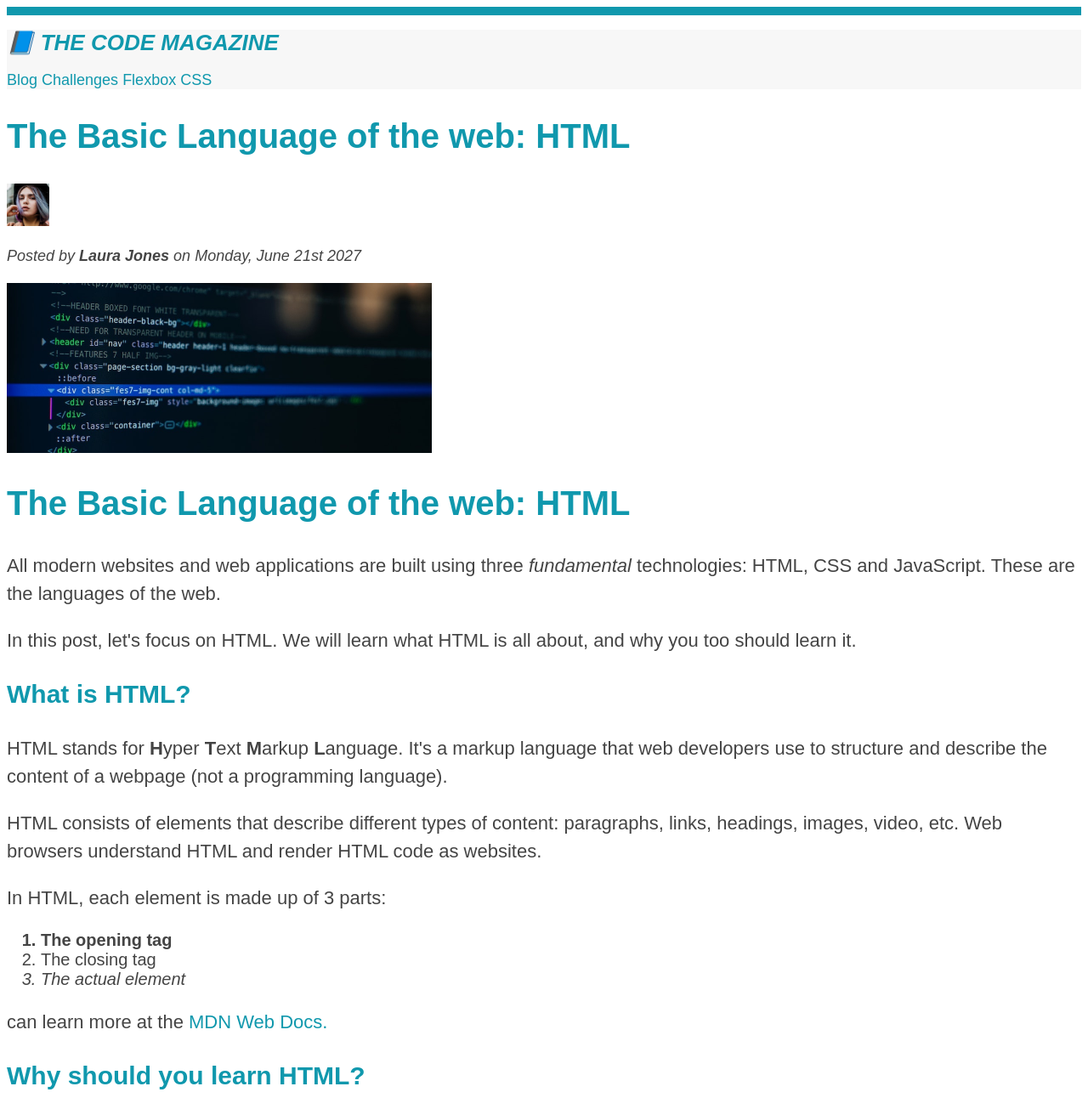
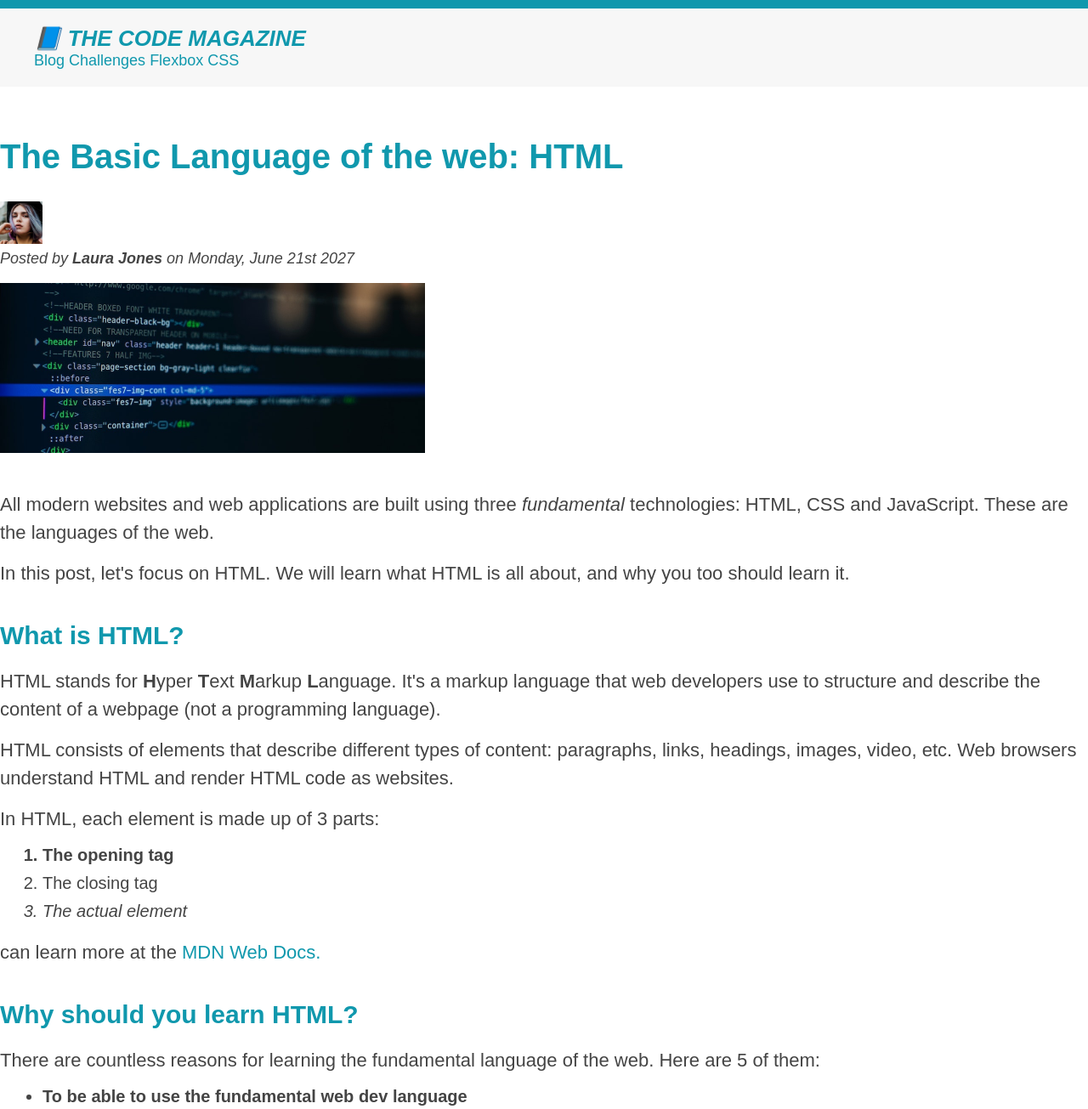
Before and after one commit to eangao/htmlcss-03-css-fundamentals, a plain HTML site: page index.html in a window 1280 px wide. Shown: the top 1305 px of the page at 85% size. Drawn offline with Linux system fonts and the light colour scheme.

Commit message:
Using Margins and Paddings

```diff
--- a/index.html
+++ b/index.html
@@ -26,7 +26,7 @@
     </header>
 
     <article>
-      <header>
+      <header class="post-header">
         <h2>The Basic Language of the web: HTML</h2>
 
         <img
@@ -47,8 +47,6 @@
           height="200"
         />
       </header>
-
-      <h2>The Basic Language of the web: HTML</h2>
 
       <p>
         All modern websites and web applications are built using three
--- a/style.css
+++ b/style.css
@@ -1,5 +1,9 @@
 * {
   /* border-top: 10px solid #1098ad; */
+
+  /* global reset */
+  margin: 0px;
+  padding: 0px;
 }
 
 body {
@@ -7,6 +11,36 @@ body {
   font-family: sans-serif;
 
   border-top: 10px solid #1098ad;
+}
+
+.main-header {
+  background-color: #f7f7f7;
+  /* padding: 20px;
+  padding-left: 40px;
+  padding-right: 40px; */
+  padding: 20px 40px;
+  margin-bottom: 60px;
+}
+
+nav {
+  font-size: 18px;
+}
+
+article {
+  margin-bottom: 60px;
+}
+
+.post-header {
+  margin-bottom: 40px;
+}
+
+aside {
+  background-color: #f7f7f7;
+  border-top: 5px solid #1098ad;
+  border-bottom: 5px solid #1098ad;
+  /* padding-top: 50px;
+  padding-bottom: 50px; */
+  padding: 50px 0px;
 }
 
 h1,
@@ -23,10 +57,13 @@ h1 {
 
 h2 {
   font-size: 40px;
+  margin-bottom: 30px;
 }
 
 h3 {
   font-size: 30px;
+  margin-bottom: 20px;
+  margin-top: 40px;
 }
 
 h4 {
@@ -38,10 +75,22 @@ h4 {
 p {
   font-size: 22px;
   line-height: 1.5;
+  margin-bottom: 15px;
+}
+
+ul,
+ol {
+  margin-left: 50px;
+  margin-bottom: 20px;
 }
 
 li {
   font-size: 20px;
+  margin-bottom: 10px;
+}
+
+li:last-child {
+  margin-bottom: 0px;
 }
 
 /* footer p {
@@ -74,16 +123,6 @@ li {
   list-style: none;
 }
 
-.main-header {
-  background-color: #f7f7f7;
-}
-
-aside {
-  background-color: #f7f7f7;
-  border-top: 5px solid #1098ad;
-  border-bottom: 5px solid #1098ad;
-}
-
 body {
   /* background-color: blue; */
 }
@@ -105,7 +144,7 @@ li:nth-child(even) {
 }
 
 /* Misconception: this won't work! */
-article p:last-child {
+article p:first-child {
   color: red;
 }
 
@@ -155,7 +194,3 @@ footer p {
 nav p {
   font-size: 18px;
 } */
-
-nav {
-  font-size: 18px;
-}
```
